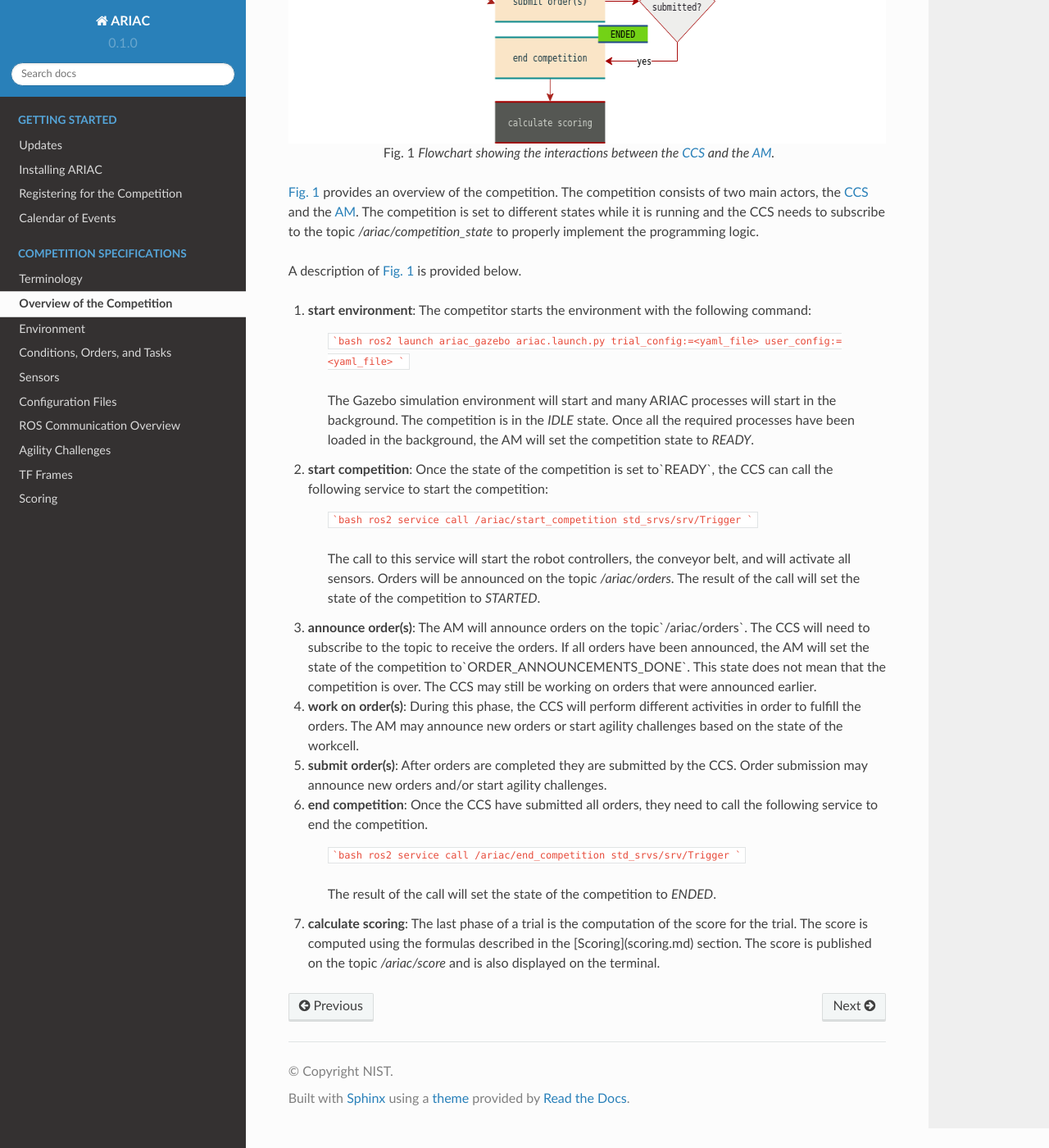
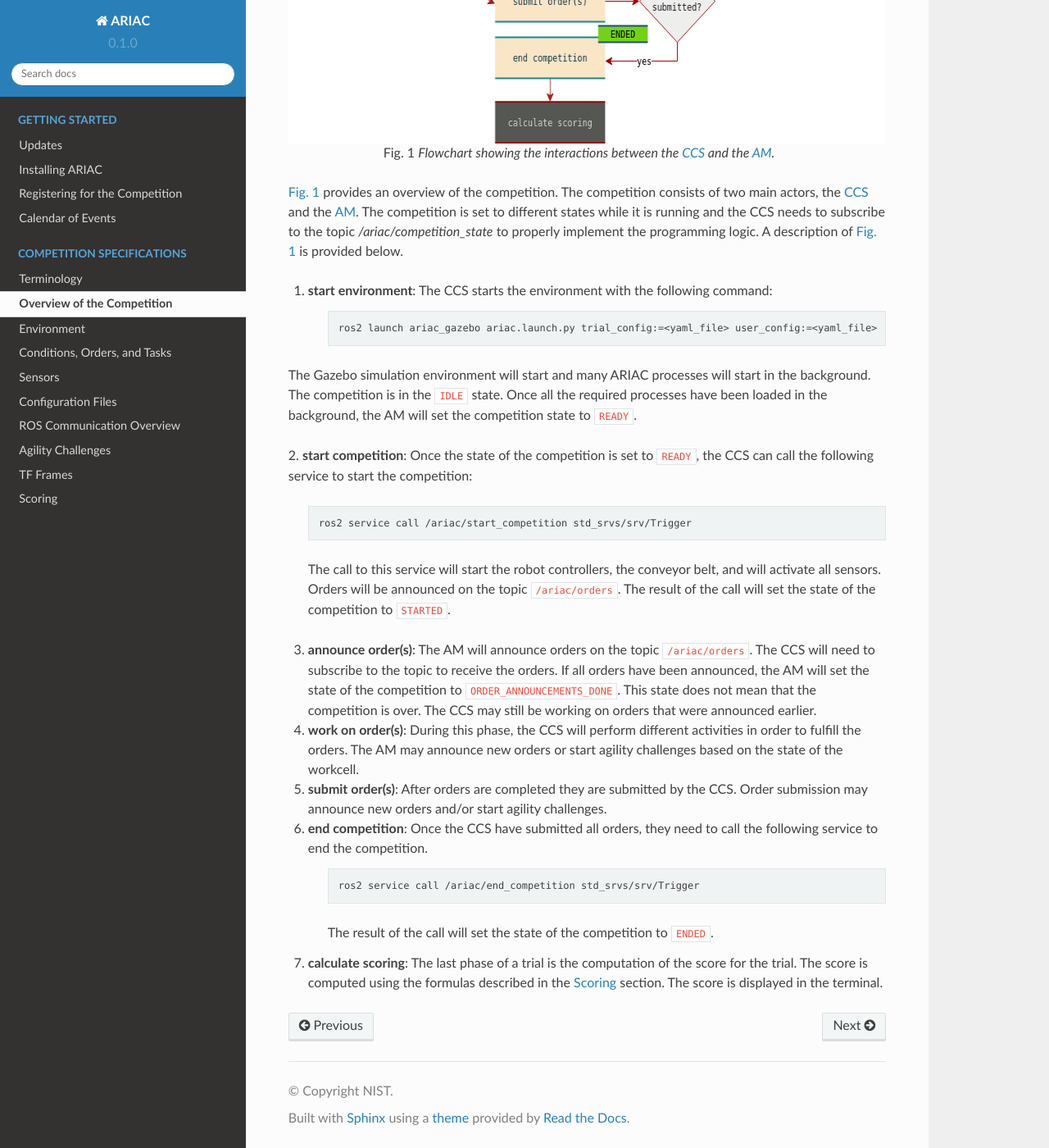
Before and after one commit to usnistgov/ARIAC, a Sphinx documentation site: the page built from docs/competition/overview.rst, in a window 1280 px wide and 1400 px high, scrolled down 617 px. Shown: the whole window at 82% size. Built offline with Sphinx 7.4.7 and the Read the Docs theme 2.0.0, drawn with Linux system fonts in a browser that asks for light colours.

````diff
--- a/docs/competition/overview.rst
+++ b/docs/competition/overview.rst
@@ -18,28 +18,28 @@
 :numref:`flowchart` provides an overview of the competition.
 The competition consists of two main actors, the :term:`CCS<Competitor Control System (CCS)>` and the :term:`AM<ARIAC Manager (AM)>`.
 The competition is set to different states while it is running and the CCS needs to subscribe to the topic `/ariac/competition_state` to properly implement the programming logic.
+A description of :numref:`flowchart` is provided below.
+
+1. **start environment**: The CCS starts the environment with the following command:
+
+    .. code-block:: bash
+
+        ros2 launch ariac_gazebo ariac.launch.py trial_config:=<yaml_file> user_config:=<yaml_file>
 
 
+The Gazebo simulation environment will start and many ARIAC processes will start in the background. The competition is in the ``IDLE`` state.
+Once all the required processes have been loaded in the background, the AM will set the competition state to ``READY``.
 
-A description of :numref:`flowchart` is provided below.
+2. **start competition**: Once the state of the competition is set to ``READY``,
+the CCS can call the following service to start the competition:
 
-1. **start environment**: The competitor starts the environment with the following command:
+    .. code-block:: bash
 
-    ```bash
-    ros2 launch ariac_gazebo ariac.launch.py trial_config:=<yaml_file> user_config:=<yaml_file>
-    ```
+        ros2 service call /ariac/start_competition std_srvs/srv/Trigger
 
-    The Gazebo simulation environment will start and many ARIAC processes will start in the background. The competition is in the `IDLE` state. Once all the required processes have been loaded in the background, the AM will set the competition state to `READY`.
+    The call to this service will start the robot controllers, the conveyor belt, and will activate all sensors. Orders will be announced on the topic ``/ariac/orders``. The result of the call will set the state of the competition to ``STARTED``.
 
-2. **start competition**: Once the state of the competition is set to`READY`, the CCS can call the following service to start the competition:
-
-    ```bash
-    ros2 service call /ariac/start_competition std_srvs/srv/Trigger
-    ```
-
-    The call to this service will start the robot controllers, the conveyor belt, and will activate all sensors. Orders will be announced on the topic `/ariac/orders`. The result of the call will set the state of the competition to `STARTED`.
-
-3. **announce order(s)**: The AM will announce orders on the topic`/ariac/orders`. The CCS will  need to subscribe to the topic to receive the orders. If all orders have been announced, the AM will set the state of the competition to`ORDER_ANNOUNCEMENTS_DONE`. This state does not mean that the competition is over. The CCS may still be working on orders that were announced earlier.
+3. **announce order(s)**: The AM will announce orders on the topic ``/ariac/orders``. The CCS will  need to subscribe to the topic to receive the orders. If all orders have been announced, the AM will set the state of the competition to ``ORDER_ANNOUNCEMENTS_DONE``. This state does not mean that the competition is over. The CCS may still be working on orders that were announced earlier.
 
 4. **work on order(s)**: During this phase, the CCS will perform different activities in order to fulfill the orders. The AM may announce new orders or start agility challenges based on the state of the workcell.
 
@@ -47,10 +47,11 @@
 
 6. **end competition**: Once the CCS have submitted all orders, they need to call the following service to end the competition.
 
-    ```bash
-    ros2 service call /ariac/end_competition std_srvs/srv/Trigger
-    ```
+    .. code-block:: bash
 
-    The result of the call will set the state of the competition to `ENDED`.
+        ros2 service call /ariac/end_competition std_srvs/srv/Trigger
 
-7. **calculate scoring**: The last phase of a trial is the computation of the score for the trial. The score is computed using the formulas described in the [Scoring](scoring.md) section. The score is published on the topic `/ariac/score` and is also displayed on the terminal.
+
+    The result of the call will set the state of the competition to ``ENDED``.
+
+7. **calculate scoring**: The last phase of a trial is the computation of the score for the trial. The score is computed using the formulas described in the :ref:`SCORING` section. The score is displayed in the terminal.
--- a/docs/competition/scoring.rst
+++ b/docs/competition/scoring.rst
@@ -1,3 +1,5 @@
+.. _SCORING:
+
 ========
 Scoring
 ========
````
